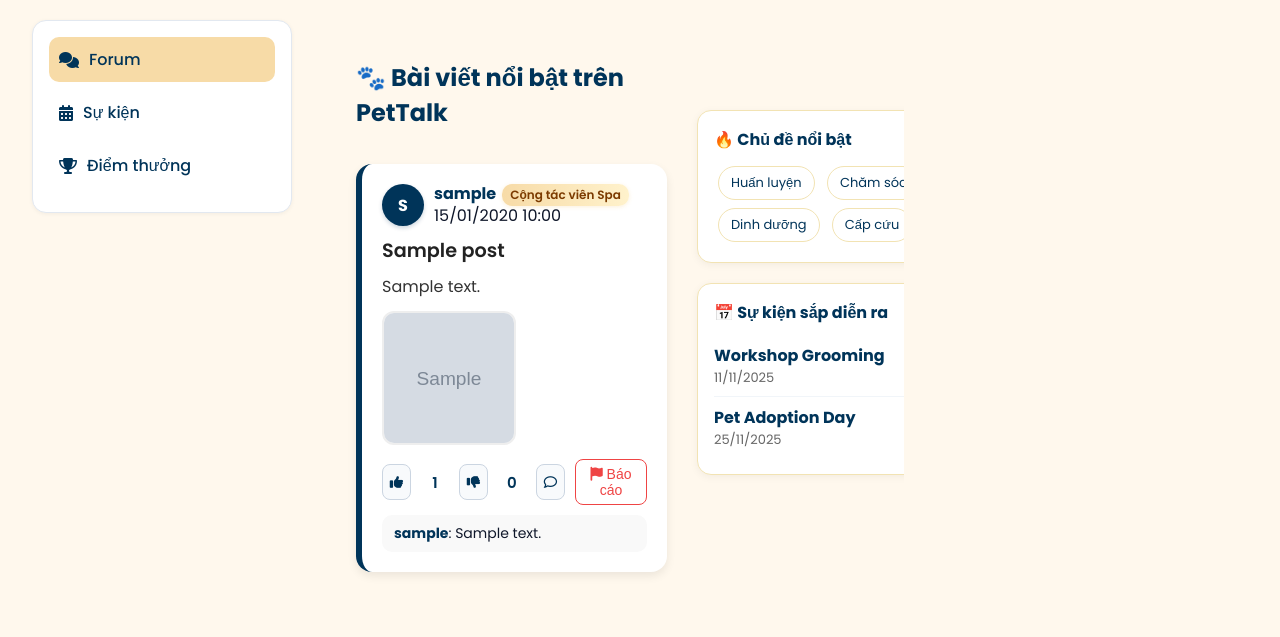
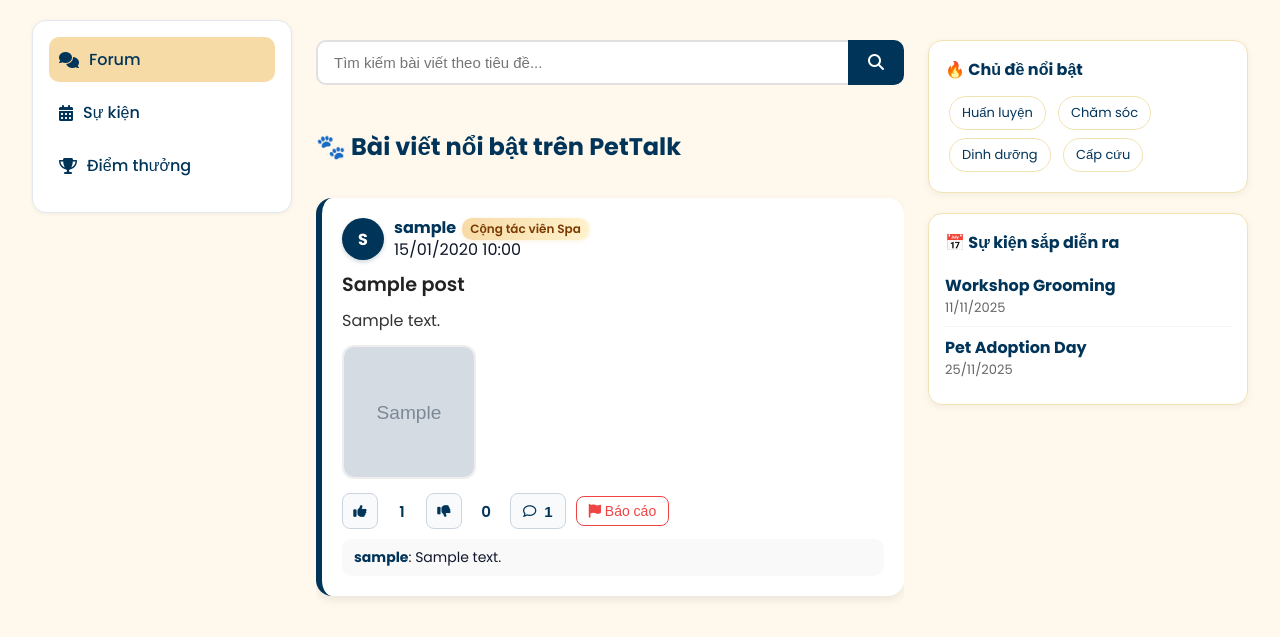
Before and after one commit to puppydue/PetTalk, a Django app: page /forum/ in a window 1280 px wide. Shown: the part 51-688 px from the top of the page. Run offline with Django 4.2, Linux system fonts and the light colour scheme; tables that the repository leaves empty hold one stand-in row (values such as "Sample post"); grey boxes marked "Sample" are stand-in pictures.

Commit message:
update postlist đã xong

```diff
--- a/forum/templates/forum/post_list.html
+++ b/forum/templates/forum/post_list.html
@@ -5,73 +5,20 @@
 
 {% block extra_css %}
 <style>
-    /* ====== LAYOUT CHÍNH ====== */
-.forum-layout {
-max-width: 1400px;
-margin: 0 auto;
+/* ĐÃ XÓA BỎ: .forum-layout, .left-panel, và .right-panel (phần CSS cho container)
+  vì base.html đã xử lý layout chính.
+  Chúng ta CHỈ GIỮ LẠI CSS cho nội dung bên trong.
+*/
 
-  display: grid;
-  grid-template-columns: 240px 1fr 300px; /* trái - giữa - phải */
-  gap: 32px;
-  padding: 20px 40px;
-  background: #fff8ed;
-}
-
-/* ====== CỘT TRÁI ====== */
-.left-panel {
-  display: flex;
-  flex-direction: column;
-  gap: 20px;
-}
-.menu-box {
-  background: #fff;
-  border: 1px solid #f2e3b3;
-  border-radius: 14px;
-  padding: 16px;
-  box-shadow: 0 2px 6px rgba(0,0,0,0.05);
-}
-.menu-item {
-  display: flex;
-  align-items: center;
-  gap: 10px;
-  color: #003459;
-  font-weight: 500;
-  padding: 10px 12px;
-  border-radius: 8px;
-  cursor: pointer;
-  transition: 0.2s;
-}
-.menu-item:hover {
-  background: #f7dba7;
-}
-.menu-item.active {
-  background: #f7dba7;
-  font-weight: 600;
-}
-
-/* ====== CỘT PHẢI ====== */
-.right-panel {
-  position: sticky;
-  top: 90px;
-  display: flex;
-  flex-direction: column;
-  gap: 20px;
-}
-
-/* ====== LAYOUT 3 CỘT ====== */
-.forum-layout {
-  display: grid;
-  grid-template-columns: 1fr 300px; /* Giữa + phải */
-  gap: 30px;
-  background: #fff8ed;
-  padding: 20px 40px;
-}
-
-/* ====== DANH SÁCH BÀI VIẾT ====== */
+/* ====== DANH SÁCH BÀI VIẾT (CỘT GIỮA) ====== */
 .post-list {
   display: flex;
   flex-direction: column;
   gap: 1.5rem;
+  /* Thêm một chút padding để không bị dính sát lề */
+  padding: 20px 0;
+  max-width: 800px; /* Giới hạn độ rộng cột giữa cho dễ đọc */
+  margin: 0 auto; /* Căn giữa post-list nếu nó hẹp hơn main-content */
 }
 
 /* ====== KHUNG BÀI VIẾT ====== */
@@ -233,14 +180,12 @@ margin: 0 auto;
   color: #003459;
 }
 
-/* ====== CỘT PHẢI ====== */
-.right-panel {
-  position: sticky;
-  top: 90px;
-  height: fit-content;
+/* ====== CSS CHO NỘI DUNG CỘT PHẢI ====== */
+.right-panel-content {
   display: flex;
   flex-direction: column;
   gap: 20px;
+  padding: 20px 0; /* Thêm padding cho đồng bộ */
 }
 .panel {
   background: #fff;
@@ -285,19 +230,83 @@ margin: 0 auto;
   font-size: 13px;
 }
 
+/* ====== CSS MỚI CHO NÚT BÌNH LUẬN ====== */
+.vote-btn.with-count {
+  width: auto; /* Cho phép nút tự co giãn theo nội dung */
+  padding: 0 12px; /* Thêm padding ngang cho đẹp */
+  gap: 8px; /* Khoảng cách giữa icon và số lượng */
+}
+
+.comment-count-inside {
+  font-weight: 600;
+  font-size: 15px;
+  color: #003459; /* Đồng bộ màu với vote-count */
+}
+
+/* CSS cho trạng thái đã vote (thêm bởi Javascript) */
+.vote-btn.voted {
+  opacity: 0.7;
+  cursor: not-allowed;
+  background: #f7dba7; /* Giữ màu vàng khi đã vote */
+  border-color: #f7dba7;
+}
+    /* ... (Toàn bộ CSS cũ của bạn giữ nguyên) ... */
+
+/* ====== CSS CHO THANH TÌM KIẾM ====== */
+.search-form {
+  display: flex;
+  width: 100%;
+}
+.search-input {
+  flex-grow: 1; /* Input chiếm phần lớn không gian */
+  border: 2px solid #e0e0e0;
+  padding: 12px 16px;
+  font-size: 15px;
+  border-radius: 10px 0 0 10px; /* Bo góc trái */
+  border-right: none; /* Bỏ border phải */
+  outline: none;
+  transition: border-color 0.2s;
+  background: #fff;
+}
+.search-input:focus {
+  border-color: #003459; /* Highlight khi focus */
+}
+.search-button {
+  border: 2px solid #003459;
+  background: #003459;
+  color: #fff;
+  padding: 0 18px;
+  border-radius: 0 10px 10px 0; /* Bo góc phải */
+  cursor: pointer;
+  font-size: 16px;
+  transition: background 0.2s;
+}
+.search-button:hover {
+  background: #005086; /* Màu đậm hơn khi hover */
+}
+
+/* ====== DANH SÁCH BÀI VIẾT (CỘT GIỮA) ====== */
+/* ... (Phần CSS còn lại của bạn) ... */
 </style>
+
 {% endblock %}
 
+
 {% block content %}
-<div class="forum-layout">
-
-  <!-- ======= CỘT GIỮA: DANH SÁCH BÀI VIẾT ======= -->
 <div class="post-list">
+    <div class="search-bar-container">
+    <form action="" method="GET" class="search-form">
+      <input type="text" name="q" placeholder="Tìm kiếm bài viết theo tiêu đề..." class="search-input" value="{{ request.GET.q | default:'' }}">
+      <button type="submit" class="search-button">
+        <i class="fa-solid fa-search"></i>
+      </button>
+    </form>
+  </div>
   <h2 style="margin-bottom: 10px; color:#003459;">🐾 Bài viết nổi bật trên PetTalk</h2>
 
   {% for post in posts %}
   <div class="post-card">
-      <!-- USER INFO -->
+
     <div class="user-info">
       <div class="avatar">{{ post.username.username|slice:":1"|upper }}</div>
       <div class="user-meta">
@@ -309,7 +318,6 @@ margin: 0 auto;
       </div>
     </div>
 
-      <!-- NỘI DUNG BÀI -->
     <div class="post-title">{{ post.title }}</div>
     <div class="post-content">{{ post.content }}</div>
 
@@ -321,23 +329,26 @@ margin: 0 auto;
     </div>
     {% endif %}
 
-      <!-- NÚT HÀNH ĐỘNG -->
     <div class="actions">
       <button class="vote-btn up"><i class="fa-solid fa-thumbs-up"></i></button>
       <span class="vote-count">{{ post.upvotes }}</span>
+
       <button class="vote-btn down"><i class="fa-solid fa-thumbs-down"></i></button>
       <span class="vote-count">{{ post.downvotes }}</span>
-        <button class="vote-btn comment-btn"><i class="fa-regular fa-comment"></i></button>
+
+      <button class="vote-btn comment-btn with-count">
+        <i class="fa-regular fa-comment"></i>
+        <span class="comment-count-inside">{{ post.comments.all|length }}</span>
+      </button>
+
       <button class="btn-report"><i class="fa-solid fa-flag"></i> Báo cáo</button>
     </div>
 
-      <!-- FORM BÌNH LUẬN -->
     <div class="comment-form">
       <textarea placeholder="Viết bình luận..."></textarea>
       <button>Đăng</button>
     </div>
 
-      <!-- DANH SÁCH BÌNH LUẬN -->
     {% if post.comments.all %}
     <div style="margin-top:10px;">
       {% for cmt in post.comments.all %}
@@ -347,14 +358,17 @@ margin: 0 auto;
       {% endfor %}
     </div>
     {% endif %}
+
   </div>
   {% empty %}
   <p>Chưa có bài viết nào được đăng.</p>
   {% endfor %}
 </div>
+{% endblock %}
 
-  <!-- ======= CỘT PHẢI: PANEL ======= -->
-  <aside class="right-panel">
+
+{% block right %}
+<div class="right-panel-content">
   <div class="panel">
     <h4>🔥 Chủ đề nổi bật</h4>
     <div class="chip">Huấn luyện</div>
@@ -374,20 +388,83 @@ margin: 0 auto;
       <small>25/11/2025</small>
     </div>
   </div>
-  </aside>
-
 </div>
 {% endblock %}
 
+
 {% block extra_js %}
 <script>
-// Toggle hiện/ẩn form bình luận
 document.addEventListener("click", e => {
-  if (e.target.closest(".comment-btn")) {
-    const postCard = e.target.closest(".post-card");
+
+  // --- 1. XỬ LÝ TOGGLE FORM BÌNH LUẬN ---
+  const commentBtn = e.target.closest(".comment-btn");
+  if (commentBtn) {
+    // Tìm thẻ .post-card cha gần nhất
+    const postCard = commentBtn.closest(".post-card");
+    if (postCard) {
       const form = postCard.querySelector(".comment-form");
+      if (form) {
+        // Toggle (hiện/ẩn) form
         form.style.display = form.style.display === "block" ? "none" : "block";
       }
+    }
+  }
+
+  // --- 2. XỬ LÝ UPVOTE ---
+  const upvoteBtn = e.target.closest(".vote-btn.up");
+  if (upvoteBtn) {
+    // Kiểm tra xem đã vote chưa (bằng class 'voted')
+    if (upvoteBtn.classList.contains('voted')) {
+      return; // Nếu đã vote thì không làm gì cả
+    }
+
+    // Tìm span đếm số ngay bên cạnh nút upvote
+    const countSpan = upvoteBtn.nextElementSibling;
+
+    if (countSpan && countSpan.classList.contains("vote-count")) {
+      // Lấy số hiện tại, chuyển sang số nguyên, và + 1
+      let currentVotes = parseInt(countSpan.textContent, 10);
+      countSpan.textContent = currentVotes + 1;
+
+      // Thêm class 'voted' để đánh dấu và vô hiệu hóa
+      upvoteBtn.classList.add('voted');
+
+      // Vô hiệu hóa luôn nút downvote
+      const actions = upvoteBtn.closest('.actions');
+      const downvoteBtn = actions.querySelector('.vote-btn.down');
+      if (downvoteBtn) {
+        downvoteBtn.classList.add('voted');
+      }
+    }
+  }
+
+  // --- 3. XỬ LÝ DOWNVOTE ---
+  const downvoteBtn = e.target.closest(".vote-btn.down");
+  if (downvoteBtn) {
+    // Kiểm tra xem đã vote chưa
+    if (downvoteBtn.classList.contains('voted')) {
+      return;
+    }
+
+    // Tìm span đếm số ngay bên cạnh nút downvote
+    const countSpan = downvoteBtn.nextElementSibling;
+
+    if (countSpan && countSpan.classList.contains("vote-count")) {
+      let currentVotes = parseInt(countSpan.textContent, 10);
+      countSpan.textContent = currentVotes + 1;
+
+      // Đánh dấu và vô hiệu hóa
+      downvoteBtn.classList.add('voted');
+
+      // Vô hiệu hóa luôn nút upvote
+      const actions = downvoteBtn.closest('.actions');
+      const upvoteBtn = actions.querySelector('.vote-btn.up');
+      if (upvoteBtn) {
+        upvoteBtn.classList.add('voted');
+      }
+    }
+  }
+
 });
 </script>
 {% endblock %}
--- a/forum/views.py
+++ b/forum/views.py
@@ -10,3 +10,27 @@ def post_list(request):
         post.downvotes = post.reactions.filter(type='downvote').count()
 
     return render(request, 'forum/post_list.html', {'posts': posts})
+from django.db.models import Q
+
+def forum_view(request):
+    # Lấy query tìm kiếm từ URL, nếu không có thì là chuỗi rỗng
+    search_query = request.GET.get('q', '')
+
+    if search_query:
+        # Lọc các bài viết có tiêu đề (title) hoặc nội dung (content) chứa query
+        # 'icontains' là không phân biệt hoa thường
+        post_list = Post.objects.filter(
+            Q(title__icontains=search_query) |
+            Q(content__icontains=search_query)
+        ).distinct().order_by('-created_at')
+    else:
+        # Nếu không tìm kiếm, lấy tất cả bài viết
+        post_list = Post.objects.all().order_by('-created_at')
+
+    # ... (các phần khác của view, ví dụ: phân trang) ...
+
+    context = {
+        'posts': post_list,
+        # 'request' tự động có sẵn nếu bạn dùng RequestContext
+    }
+    return render(request, 'forum.html', context)
--- a/static/css/base.css
+++ b/static/css/base.css
@@ -127,3 +127,17 @@ html { overflow-y: scroll; }
 ::-webkit-scrollbar-thumb:hover {
   background-color: rgba(0,52,89,0.4);
 }
+@media (max-width: 992px) {
+  .layout {
+    grid-template-columns: 1fr; /* chỉ 1 cột */
+  }
+  .right-panel {
+    order: 3;
+  }
+  .sidebar {
+    order: 1;
+  }
+  .main-content {
+    order: 2;
+  }
+}
```
Lines whose indentation alone changed are shown as unchanged.
